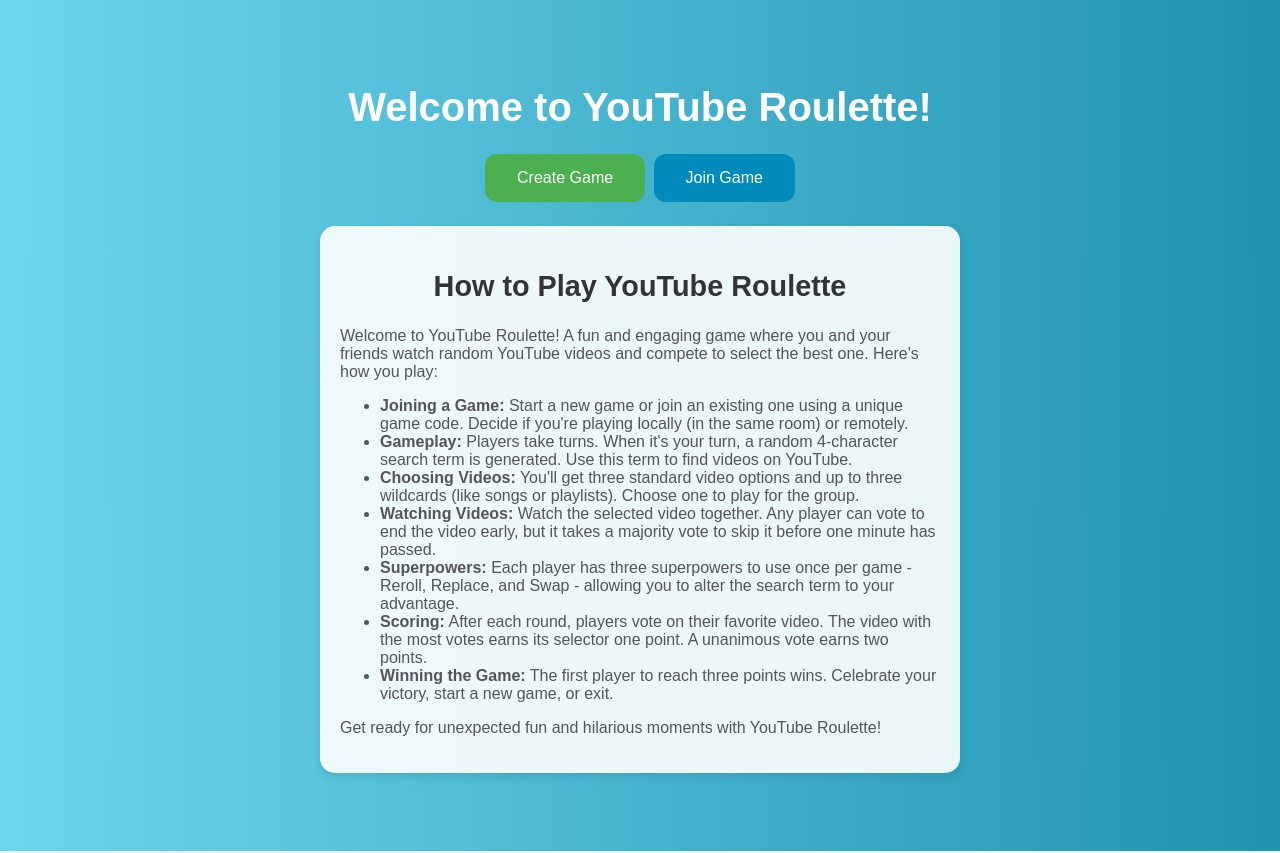
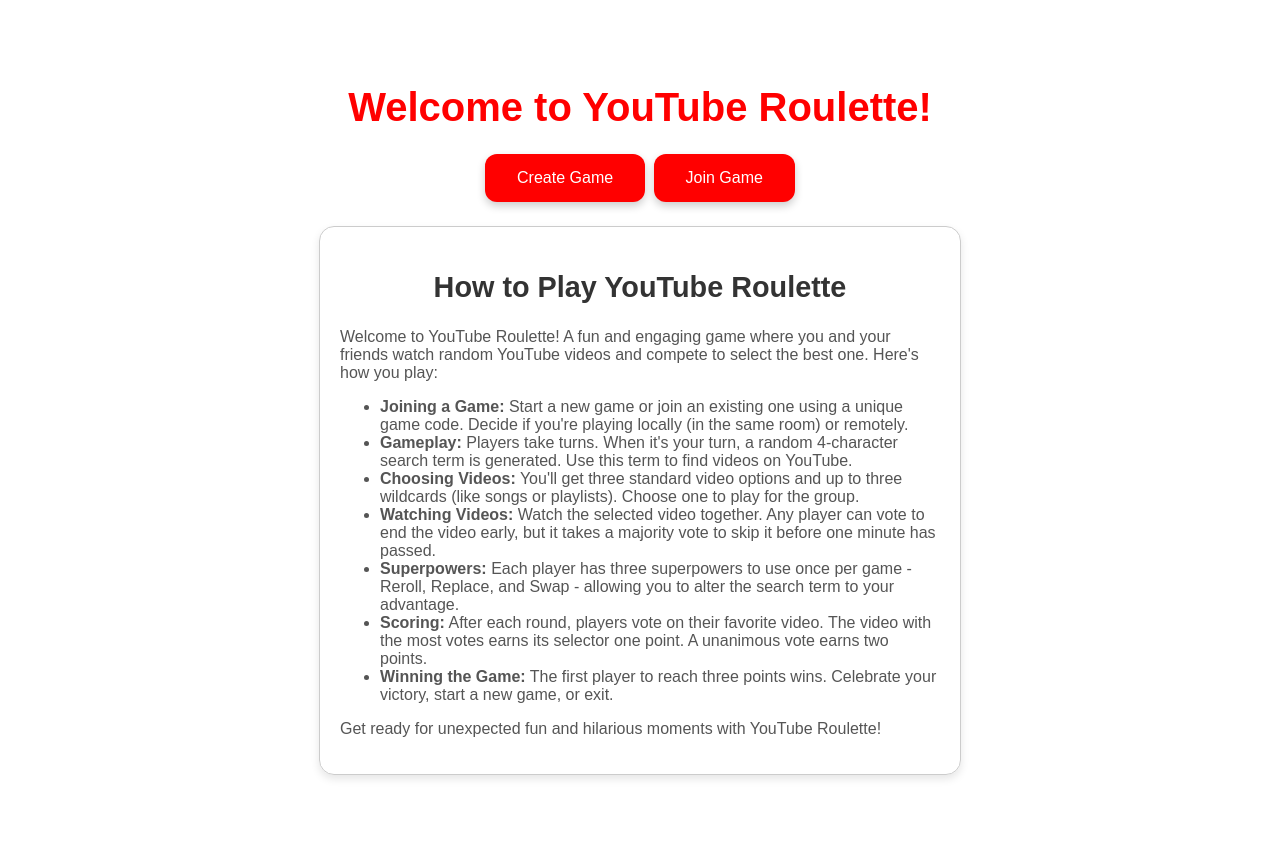
Before and after one commit to MagitekZed/ytroulette, a Flask app: page / in a window 1280 px wide. Run offline with Flask 3, Linux system fonts and the light colour scheme.

Commit message:
Update index.html

```diff
--- a/templates/index.html
+++ b/templates/index.html
@@ -8,16 +8,17 @@
         body {
             font-family: 'Arial', sans-serif;
             text-align: center;
-            background: linear-gradient(to right, #6dd5ed, #2193b0);
-            color: white;
+            background-color: white;
+            color: black;
             padding: 50px;
         }
         h1 {
             font-size: 2.5em;
+            color: red;
             margin-bottom: 20px;
         }
         .button {
-            background-color: #4CAF50; /* Green */
+            background-color: red;
             border: none;
             color: white;
             padding: 15px 32px;
@@ -28,27 +29,21 @@
             margin: 4px 2px;
             cursor: pointer;
             border-radius: 12px;
+            box-shadow: 0 4px 8px rgba(0, 0, 0, 0.2);
         }
-        .button2 {background-color: #008CBA;} /* Blue */
-
-        /* Button hover effect */
         .button:hover {
-            background-color: #45a049; /* Darker green */
+            background-color: darkred;
             box-shadow: 0 12px 16px 0 rgba(0,0,0,0.24), 0 17px 50px 0 rgba(0,0,0,0.19);
         }
-        .button2:hover {
-            background-color: #005f73; /* Darker blue */
-            box-shadow: 0 12px 16px 0 rgba(0,0,0,0.24), 0 17px 50px 0 rgba(0,0,0,0.19);
-        }
-
         .rules-box {
-            background-color: rgba(255, 255, 255, 0.9); /* Semi-transparent white */
+            background-color: rgba(255, 255, 255, 0.9);
             margin: 20px auto;
             padding: 20px;
             border-radius: 15px;
             box-shadow: 0 4px 8px rgba(0, 0, 0, 0.1);
             width: 80%;
             max-width: 600px;
+            border: 1px solid #ccc;
         }
         .rules-box h2 {
             color: #333;
```
